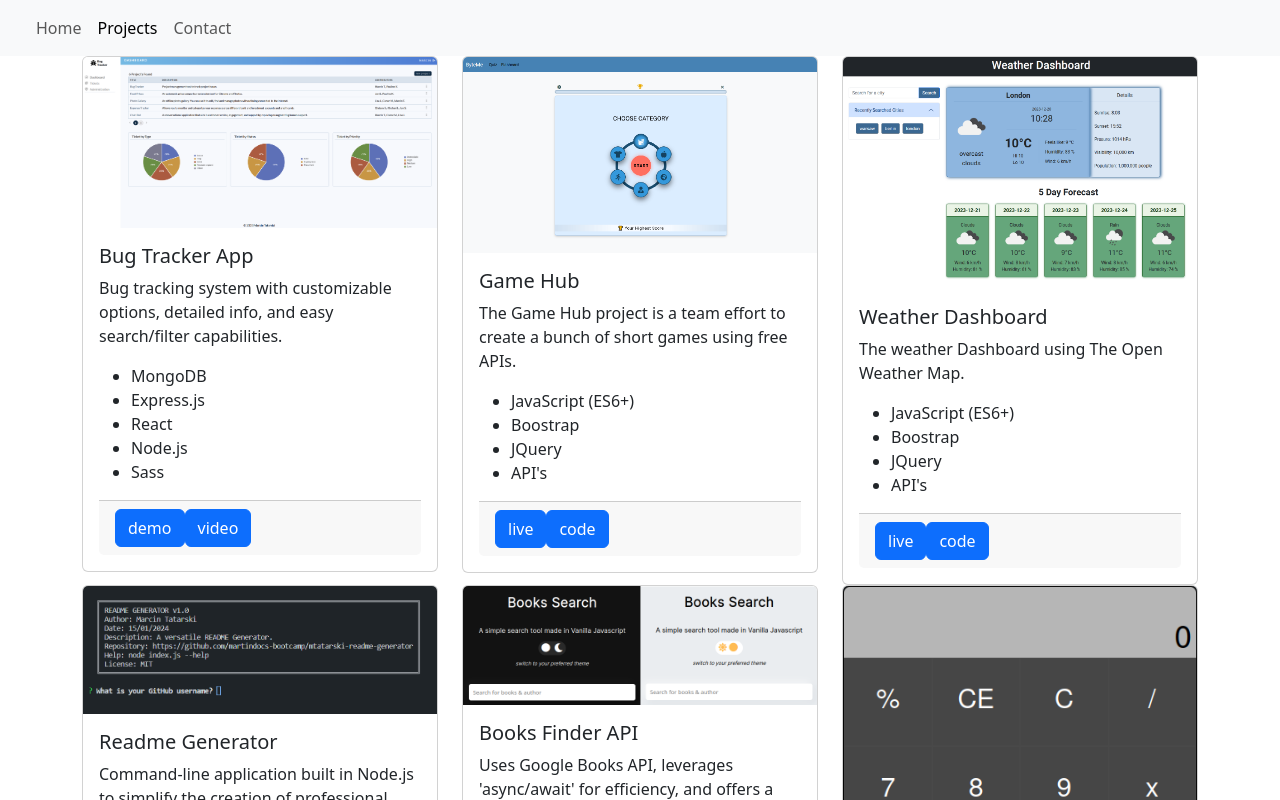
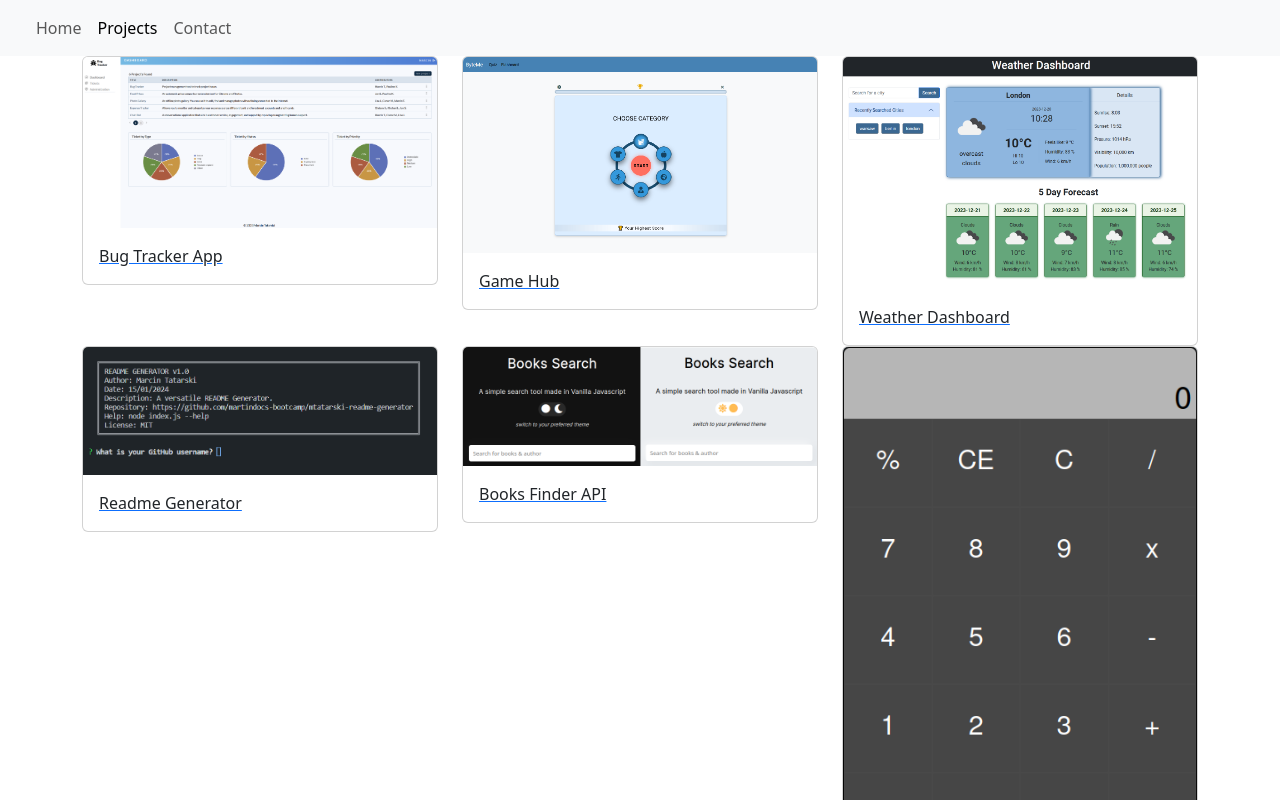
Before and after one commit to martindocs-bootcamp/mtatarski-react-portfolio, a React (Vite) app in the folder portfolio/: page /#/projects in a window 1280 px wide. Shown: the top 800 px of the page. Built offline with nearby package versions, Linux system fonts and the light colour scheme.

Commit message:
Update project gallery

```diff
--- a/portfolio/src/App.jsx
+++ b/portfolio/src/App.jsx
@@ -4,6 +4,7 @@ import { HashRouter as Router, Route, Routes } from 'react-router-dom';
 import {
   Home,
   Projects,
+  ProjectDetail,
   Contact,
   ErrorPage,
   SharedLayout,
@@ -16,6 +17,7 @@ function App() {
         <Route path="/" element={<SharedLayout />}>
           <Route index element={<Home />} />
           <Route path="projects" element={<Projects />} />
+          <Route path="project/:projectId" element={<ProjectDetail />} />
           <Route path="contact" element={<Contact />} />
           <Route path="*" element={<ErrorPage />} />
         </Route>
--- a/portfolio/src/components/ProjectCard.jsx
+++ b/portfolio/src/components/ProjectDetail.jsx
@@ -1,15 +1,17 @@
-import {PropTypes} from 'prop-types';
+import { useParams } from 'react-router-dom';
+import projectsData from '../data/projects.json';
 
-const ProjectCard = ({
-  image,
-  title,
-  description,
-  tools,
-  url,
-}) => {
+const ProjectDetail = () => {
+
+  const{projectId} = useParams();
+
+  const project = projectsData.find(project => project.id === Number(projectId))
+  const{id, img_path, title, description, tools, url} = project;
+  const image = import.meta.env.BASE_URL + 'assets/images/' + img_path;
 
   return (
     <div className="card project">
+      <div className="card-title">{`Project ${id}`}</div>
       <img src={image} className="card-img-top" alt={title} />
       <div className="card-body">
         <h5 className="card-title">{title}</h5>
@@ -46,12 +48,4 @@ const ProjectCard = ({
   )
 }
 
-ProjectCard.propTypes = {
-  image: PropTypes.string.isRequired,
-  title: PropTypes.string.isRequired,
-  description: PropTypes.string.isRequired,
-  tools: PropTypes.array.isRequired,
-  url: PropTypes.array.isRequired,
-}
-
-export default ProjectCard;
+export default ProjectDetail;
--- /dev/null
+++ b/portfolio/src/components/ProjectGallery.jsx
@@ -0,0 +1,20 @@
+import { PropTypes } from 'prop-types';
+
+const ProjectGallery = ({image, title}) => {
+
+  return (
+    <div className={`card gallery`}>
+      <img src={image} className="card-img-top" alt={title} />
+      <div className="card-body">
+        <p className="card-text">{title}</p>
+      </div>
+    </div>
+  )
+}
+
+ProjectGallery.propTypes = {
+  image: PropTypes.string.isRequired,
+  title: PropTypes.string.isRequired,
+}
+
+export default ProjectGallery;
--- a/portfolio/src/components/Projects.jsx
+++ b/portfolio/src/components/Projects.jsx
@@ -1,27 +1,24 @@
+import { Link } from 'react-router-dom';
 import projectsData from '../data/projects.json';
-import ProjectCard from './ProjectCard';
+import ProjectGallery from './ProjectGallery';
 
 const Projects = () => {
   return (
     <div className="row row-cols-1 row-cols-md-2 row-cols-lg-3">
       {
         projectsData.map(project => {
-          const{id, img_path, title, description, tools, url} = project;
-
           // The base URL of your application during development or production.
-          const image = import.meta.env.BASE_URL + 'assets/images/' + img_path;
+          const image = import.meta.env.BASE_URL + 'assets/images/' + project.img_path;
 
           return(
-            <div className="col" key={id}>
-              <ProjectCard
-                image={image}
-                title={title}
-                description={description}
-                tools={tools}
-                url={url}
-              />
+            <div className="col" key={project.id}>
+              <Link to={`/project/${project.id}`}>
+                  <ProjectGallery
+                    image={image}
+                    title={project.title}
+                  />
+              </Link>
             </div>
-
           )
         })
       }
--- a/portfolio/src/components/index.jsx
+++ b/portfolio/src/components/index.jsx
@@ -3,7 +3,8 @@ import ErrorPage from "./ErrorPage";
 import Home from "./Home";
 import Navigation from "./Navigation";
 import Projects from "./Projects";
-import ProjectCard from "./ProjectCard";
+import ProjectGallery from "./ProjectGallery";
+import ProjectDetail from "./ProjectDetail";
 import AboutMeCard from "./AboutMeCard";
 import SharedLayout from "./SharedLayout";
 import ContactModal from "./ContactModal";
@@ -14,7 +15,8 @@ export {
   Home,
   Navigation,
   Projects,
-  ProjectCard,
+  ProjectGallery,
+  ProjectDetail,
   AboutMeCard,
   SharedLayout,
   ContactModal,
```
